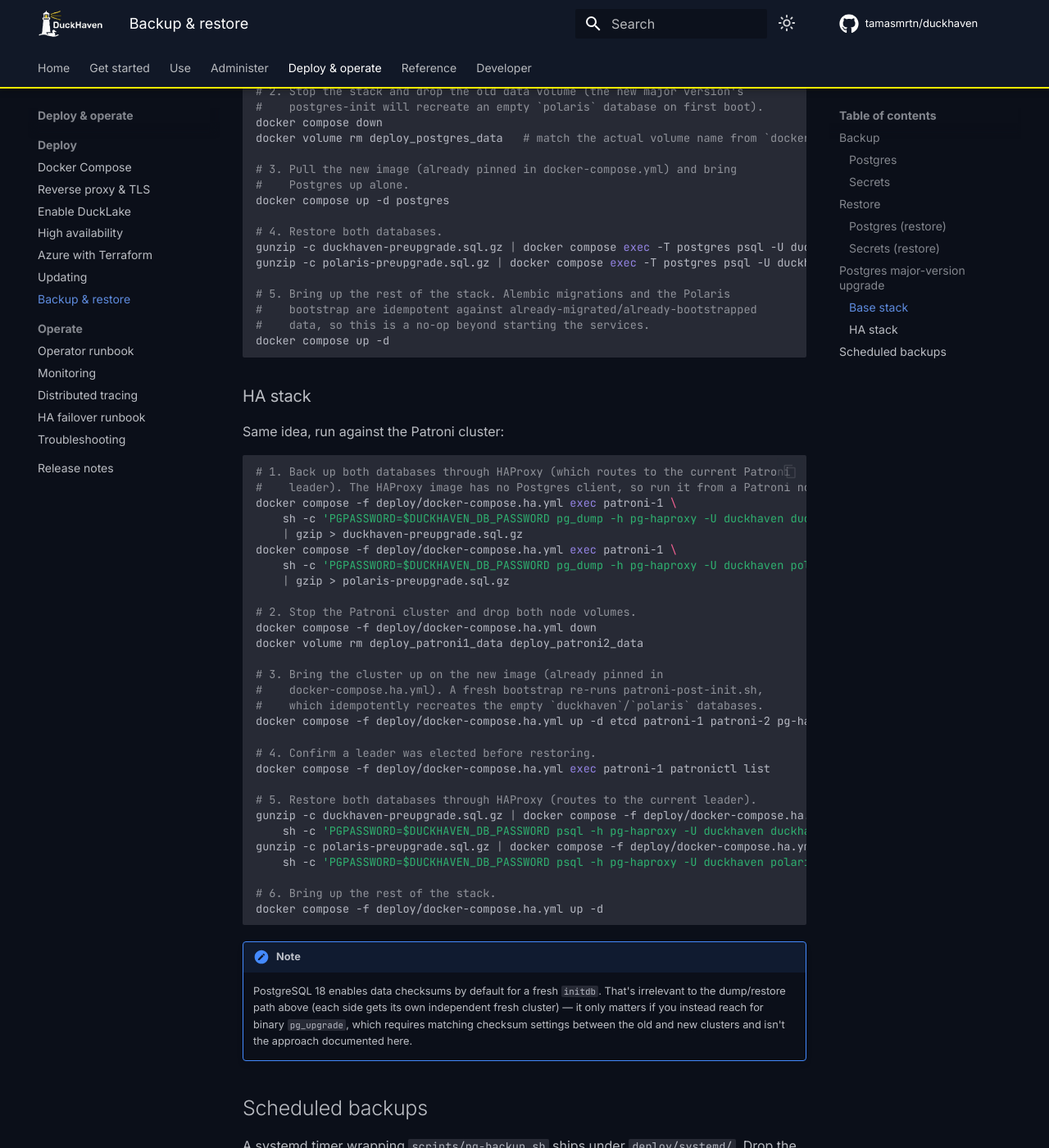
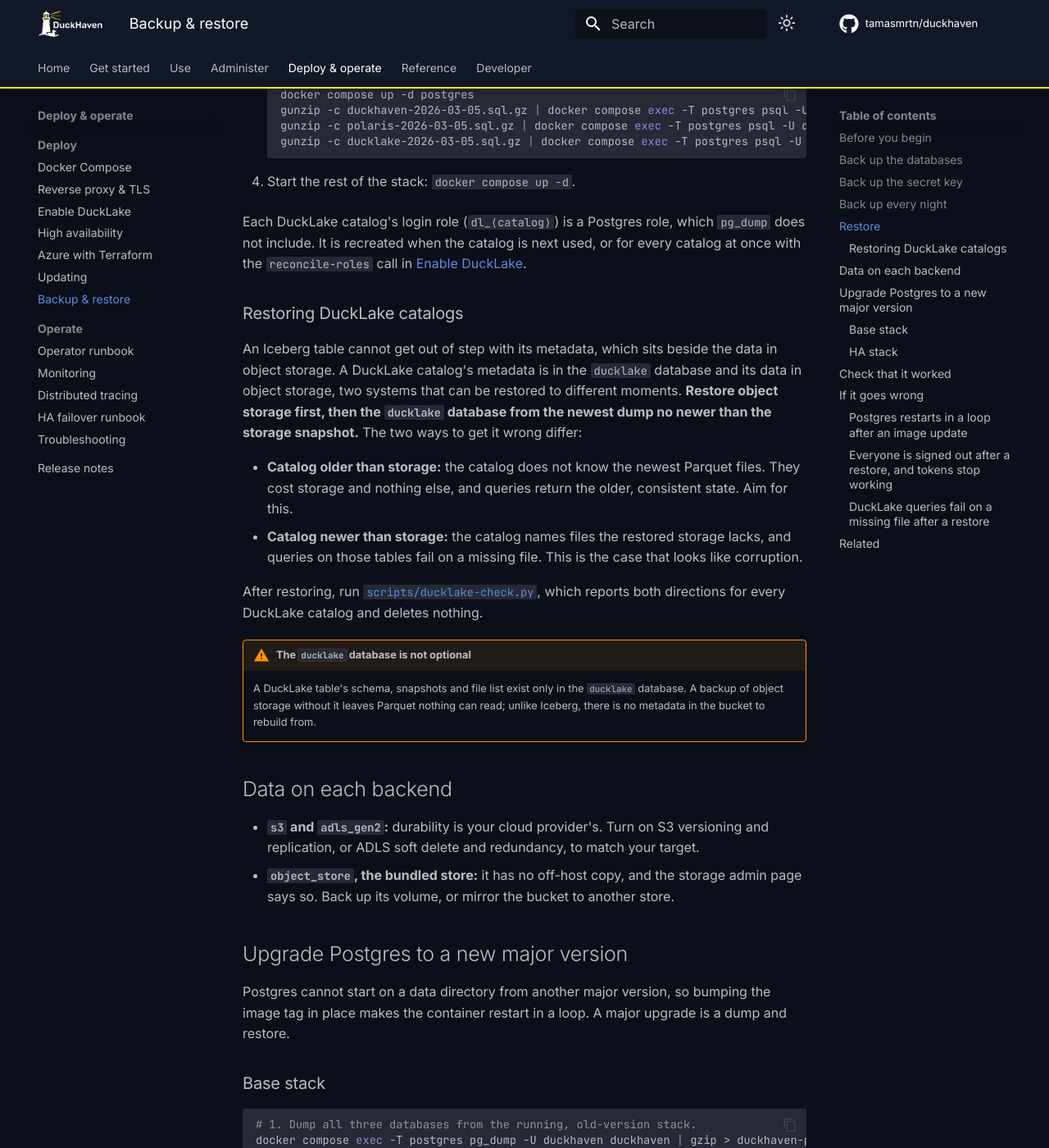
Before and after one commit to tamasmrtn/duckhaven, an MkDocs documentation site: the page built from docs/deployment/backup-restore.md, in a window 1280 px wide and 1400 px high, scrolled down 2009 px. Shown: the whole window at 82% size. Built offline with MkDocs 1.6.1 and Material for MkDocs 9.7.7, drawn with Linux system fonts in a browser that asks for light colours; comment, search, counter and statistics services are not loaded; some of the changed text lies outside the part shown.

Commit message:
docs(deployment): Back up and upgrade all three Postgres databases
The Postgres major-upgrade steps dumped duckhaven and polaris, then
deleted the data volume, which would destroy every DuckLake catalog's
metadata. The base-stack steps now dump and restore the ducklake
database too. The page also takes over the runbook's restore order for
DuckLake catalogs and the nightly backup timer. High availability now
says its stack sets up no ducklake database, so DuckLake is unavailable
there.

````diff
--- a/api/src/api/services/assistant/knowledge/docs_index.yaml
+++ b/api/src/api/services/assistant/knowledge/docs_index.yaml
@@ -282,7 +282,8 @@
 - path: deployment/high-availability.md
   title: High availability
   section: Deploy
-  summary: Run the control plane with HA Postgres and multiple API replicas.
+  summary: The highly-available topology runs Postgres as a Patroni cluster and several API replicas,
+    so the control plane survives losing a database node or an API container.
 - path: deployment/azure-terraform.md
   title: Azure with Terraform
   section: Deploy
@@ -294,7 +295,8 @@
 - path: deployment/backup-restore.md
   title: Backup & restore
   section: Deploy
-  summary: Back up and restore DuckHaven data.
+  summary: Back up DuckHaven's three Postgres databases and its secret key, restore them, and upgrade
+    Postgres to a new major version without losing data.
 - path: operations/runbook.md
   title: Operator runbook
   section: Operate
--- a/docs/deployment/backup-restore.md
+++ b/docs/deployment/backup-restore.md
@@ -1,115 +1,161 @@
+---
+type: how-to
+---
+
 # Backup and restore
 
-DuckHaven's only durable state is the Postgres volume (`postgres_data`),
-which holds users, workspaces, saved queries, audit log, agent registrations,
-the Polaris metastore (in the dedicated `polaris` database), and DuckLake catalog
-metadata (in the `ducklake` database). The `api_data` volume holds the generated
-`SECRET_KEY` (under `/var/duckhaven/secrets`); you need both volumes to restore a working install. Losing
-`SECRET_KEY` invalidates every session and access token, so back it up with the database, not after it.
+Back up DuckHaven's three Postgres databases and its secret key, restore them, and upgrade Postgres to a new major
+version without losing data.
 
-Table data lives on your **storage backends** (bundled object storage, S3,
-ADLS) — back those up via their own tooling.
+DuckHaven's durable state is the `postgres_data` volume and the `api_data` volume. Postgres holds three databases, and
+a working install needs all of them:
 
-## Backup
+| Database | Holds |
+|---|---|
+| `duckhaven` | Users, workspaces, saved queries, history and audit log, agent registrations |
+| `polaris` | The Iceberg metastore |
+| `ducklake` | The only copy of every DuckLake table's schema, snapshots and file list |
 
-### Postgres
+`api_data` holds the generated `SECRET_KEY`. Losing it invalidates every session and token, so back it up with the
+databases. Table data lives on your [storage backends](../data/storage-backends.md); back those up with their own
+tools.
 
-Three databases live in the same Postgres instance, and all three are required to
-restore a working install: `duckhaven` (users, workspaces, saved queries,
-audit log, agent registrations), `polaris` (the Iceberg metastore) and `ducklake`
-(the only copy of every DuckLake table's schema, snapshots and file list). Dump
-each from inside the running stack:
+## Before you begin
+
+- **You need:** shell access to the host that runs the compose stack, in its `deploy/` directory.
+- **Applies to:** the single-host compose stack. On the [HA stack](high-availability.md), run `pg_dump` and `psql`
+  from a Patroni node through `pg-haproxy`, as in [the HA upgrade](#ha-stack) below.
+
+## Back up the databases
+
+From the stack's directory, dump each database:
 
 ```bash
-docker compose exec postgres pg_dump -U duckhaven duckhaven | gzip > duckhaven-$(date +%F).sql.gz
-docker compose exec postgres pg_dump -U duckhaven polaris | gzip > polaris-$(date +%F).sql.gz
-docker compose exec postgres pg_dump -U duckhaven ducklake | gzip > ducklake-$(date +%F).sql.gz
+docker compose exec -T postgres pg_dump -U duckhaven duckhaven | gzip > duckhaven-$(date +%F).sql.gz
+docker compose exec -T postgres pg_dump -U duckhaven polaris | gzip > polaris-$(date +%F).sql.gz
+docker compose exec -T postgres pg_dump -U duckhaven ducklake | gzip > ducklake-$(date +%F).sql.gz
 ```
 
-`scripts/pg-backup.sh` does the same and finds the `ducklake` database on its own; see
-[Operator scripts](../reference/operator-scripts.md).
+Copy the files off the host. A backup on the same disk as the data does not survive that disk.
 
-### Secrets
+## Back up the secret key
 
-`SECRET_KEY` lives inside the `api_data` volume, so archive that volume:
+`SECRET_KEY` lives in the `api_data` volume, so archive the volume:
 
 ```bash
 docker run --rm -v deploy_api_data:/data -v "$PWD":/out alpine \
     tar czf /out/duckhaven-api-data-$(date +%F).tgz -C /data .
 ```
 
-(Replace `deploy_api_data` with the actual volume name from `docker volume ls`
-if the compose project isn't named `deploy`. There is no separate `secrets`
-volume — naming one creates an empty volume and archives nothing.)
+Replace `deploy_api_data` with the name `docker volume ls` shows if your compose project is not called `deploy`. There
+is no separate secrets volume; naming one creates an empty volume and archives nothing.
+
+## Back up every night
+
+A systemd timer that runs [`scripts/pg-backup.sh`](../reference/operator-scripts.md#pg-backupsh) at 02:30 ships under
+`deploy/systemd/`. The script needs a checkout of the repository on the host, at `/opt/duckhaven` for the units as
+shipped.
+
+```bash
+sudo cp deploy/systemd/duckhaven-backup.{service,timer} /etc/systemd/system/
+# Edit WorkingDirectory and DUCKHAVEN_BACKUP_DIR in the .service first.
+sudo systemctl enable --now duckhaven-backup.timer
+systemctl list-timers duckhaven-backup.timer
+```
+
+Point `DUCKHAVEN_BACKUP_DIR` at a second disk or a NAS mount; it defaults to `/var/duckhaven/backups`.
 
 ## Restore
 
-### Postgres (restore)
+1. Restore object storage first, if you are restoring it too; see
+   [Restoring DuckLake catalogs](#restoring-ducklake-catalogs).
+2. Restore the secret key into a new volume:
 
-Bring the stack up empty, then load the three dumps:
+    ```bash
+    docker volume create deploy_api_data
+    docker run --rm -v deploy_api_data:/data -v "$PWD":/in alpine \
+        tar xzf /in/duckhaven-api-data-2026-03-05.tgz -C /data
+    ```
 
-```bash
-docker compose up -d postgres
-gunzip -c duckhaven-2026-03-05.sql.gz | docker compose exec -T postgres psql -U duckhaven duckhaven
-gunzip -c polaris-2026-03-05.sql.gz | docker compose exec -T postgres psql -U duckhaven polaris
-gunzip -c ducklake-2026-03-05.sql.gz | docker compose exec -T postgres psql -U duckhaven ducklake
-docker compose up -d
-```
+3. Start Postgres alone, and load the three dumps into the databases of the same names:
 
-Restore object storage before the `ducklake` database, from a storage snapshot no older than the dump; see
-[Restoring a deployment with DuckLake catalogs](../operations/runbook.md#restoring-a-deployment-with-ducklake-catalogs).
-Each DuckLake catalog's login role (`dl_<catalog>`) is recreated when the catalog is next used, or for all catalogs at
-once with the `reconcile-roles` call in [Enable DuckLake](ducklake.md).
+    ```bash
+    docker compose up -d postgres
+    gunzip -c duckhaven-2026-03-05.sql.gz | docker compose exec -T postgres psql -U duckhaven duckhaven
+    gunzip -c polaris-2026-03-05.sql.gz | docker compose exec -T postgres psql -U duckhaven polaris
+    gunzip -c ducklake-2026-03-05.sql.gz | docker compose exec -T postgres psql -U duckhaven ducklake
+    ```
 
-### Secrets (restore)
+4. Start the rest of the stack: `docker compose up -d`.
 
-```bash
-docker volume create deploy_api_data
-docker run --rm -v deploy_api_data:/data -v "$PWD":/in alpine \
-    tar xzf /in/duckhaven-api-data-2026-03-05.tgz -C /data
-```
+Each DuckLake catalog's login role (`dl_⟨catalog⟩`) is a Postgres role, which `pg_dump` does not include. It is
+recreated when the catalog is next used, or for every catalog at once with the `reconcile-roles` call in
+[Enable DuckLake](ducklake.md).
 
-## Postgres major-version upgrade
+### Restoring DuckLake catalogs
 
-Docker's official `postgres` image (and Zalando's `spilo` image, used by the
-[HA topology](high-availability.md)) cannot start against a data directory
-initialized by a different major version — bumping the image tag in place
-will crash-loop the container. Upgrading requires a dump/restore, not a tag
-swap. This is also the procedure to repeat for the next major bump.
+An Iceberg table cannot get out of step with its metadata, which sits beside the data in object storage. A DuckLake
+catalog's metadata is in the `ducklake` database and its data in object storage, two systems that can be restored to
+different moments. **Restore object storage first, then the `ducklake` database from the newest dump no newer than
+the storage snapshot.** The two ways to get it wrong differ:
+
+- **Catalog older than storage:** the catalog does not know the newest Parquet files. They cost storage and nothing
+  else, and queries return the older, consistent state. Aim for this.
+- **Catalog newer than storage:** the catalog names files the restored storage lacks, and queries on those tables fail
+  on a missing file. This is the case that looks like corruption.
+
+After restoring, run [`scripts/ducklake-check.py`](../reference/operator-scripts.md#ducklake-checkpy), which reports
+both directions for every DuckLake catalog and deletes nothing.
+
+!!! warning "The `ducklake` database is not optional"
+    A DuckLake table's schema, snapshots and file list exist only in the `ducklake` database. A backup of object storage
+    without it leaves Parquet nothing can read; unlike Iceberg, there is no metadata in the bucket to rebuild from.
+
+## Data on each backend
+
+- **`s3` and `adls_gen2`:** durability is your cloud provider's. Turn on S3 versioning and replication, or ADLS soft
+  delete and redundancy, to match your target.
+- **`object_store`, the bundled store:** it has no off-host copy, and the storage admin page says so. Back up its
+  volume, or mirror the bucket to another store.
+
+## Upgrade Postgres to a new major version
+
+Postgres cannot start on a data directory from another major version, so bumping the image tag in place makes the
+container restart in a loop. A major upgrade is a dump and restore.
 
 ### Base stack
 
 ```bash
-# 1. Back up both databases from the running (old-version) stack.
-docker compose exec postgres pg_dump -U duckhaven duckhaven | gzip > duckhaven-preupgrade.sql.gz
-docker compose exec postgres pg_dump -U duckhaven polaris | gzip > polaris-preupgrade.sql.gz
+# 1. Dump all three databases from the running, old-version stack.
+docker compose exec -T postgres pg_dump -U duckhaven duckhaven | gzip > duckhaven-preupgrade.sql.gz
+docker compose exec -T postgres pg_dump -U duckhaven polaris | gzip > polaris-preupgrade.sql.gz
+docker compose exec -T postgres pg_dump -U duckhaven ducklake | gzip > ducklake-preupgrade.sql.gz
 
-# 2. Stop the stack and drop the old data volume (the new major version's
-#    postgres-init will recreate an empty `polaris` database on first boot).
+# 2. Stop the stack and remove the old data volume. The new Postgres creates
+#    empty `polaris` and `ducklake` databases on first start.
 docker compose down
-docker volume rm deploy_postgres_data   # match the actual volume name from `docker volume ls`
+docker volume rm deploy_postgres_data   # the name `docker volume ls` shows
 
-# 3. Pull the new image (already pinned in docker-compose.yml) and bring
-#    Postgres up alone.
+# 3. Start Postgres on the new image alone.
 docker compose up -d postgres
 
-# 4. Restore both databases.
+# 4. Restore all three databases.
 gunzip -c duckhaven-preupgrade.sql.gz | docker compose exec -T postgres psql -U duckhaven duckhaven
 gunzip -c polaris-preupgrade.sql.gz | docker compose exec -T postgres psql -U duckhaven polaris
+gunzip -c ducklake-preupgrade.sql.gz | docker compose exec -T postgres psql -U duckhaven ducklake
 
-# 5. Bring up the rest of the stack. Alembic migrations and the Polaris
-#    bootstrap are idempotent against already-migrated/already-bootstrapped
-#    data, so this is a no-op beyond starting the services.
+# 5. Start the rest. Migrations and the Polaris bootstrap find their work done.
 docker compose up -d
 ```
 
 ### HA stack
 
-Same idea, run against the Patroni cluster:
+The same steps, run against the Patroni cluster through `pg-haproxy`, which routes to the current leader. The HA
+stack does not create a `ducklake` database (see [High availability](high-availability.md#limitations)), so there are
+two databases to move:
 
 ```bash
-# 1. Back up both databases through HAProxy (which routes to the current Patroni
-#    leader). The HAProxy image has no Postgres client, so run it from a Patroni node.
+# 1. Dump both databases from a Patroni node; the HAProxy image has no Postgres client.
 docker compose -f deploy/docker-compose.ha.yml exec patroni-1 \
     sh -c 'PGPASSWORD=$DUCKHAVEN_DB_PASSWORD pg_dump -h pg-haproxy -U duckhaven duckhaven' \
     | gzip > duckhaven-preupgrade.sql.gz
@@ -117,43 +163,50 @@
     sh -c 'PGPASSWORD=$DUCKHAVEN_DB_PASSWORD pg_dump -h pg-haproxy -U duckhaven polaris' \
     | gzip > polaris-preupgrade.sql.gz
 
-# 2. Stop the Patroni cluster and drop both node volumes.
+# 2. Stop the cluster and remove both node volumes.
 docker compose -f deploy/docker-compose.ha.yml down
 docker volume rm deploy_patroni1_data deploy_patroni2_data
 
-# 3. Bring the cluster up on the new image (already pinned in
-#    docker-compose.ha.yml). A fresh bootstrap re-runs patroni-post-init.sh,
-#    which idempotently recreates the empty `duckhaven`/`polaris` databases.
+# 3. Start the cluster on the new image; its first start recreates the empty databases.
 docker compose -f deploy/docker-compose.ha.yml up -d etcd patroni-1 patroni-2 pg-haproxy
 
-# 4. Confirm a leader was elected before restoring.
+# 4. Confirm a leader was elected.
 docker compose -f deploy/docker-compose.ha.yml exec patroni-1 patronictl list
 
-# 5. Restore both databases through HAProxy (routes to the current leader).
+# 5. Restore both databases.
 gunzip -c duckhaven-preupgrade.sql.gz | docker compose -f deploy/docker-compose.ha.yml exec -T patroni-1 \
     sh -c 'PGPASSWORD=$DUCKHAVEN_DB_PASSWORD psql -h pg-haproxy -U duckhaven duckhaven'
 gunzip -c polaris-preupgrade.sql.gz | docker compose -f deploy/docker-compose.ha.yml exec -T patroni-1 \
     sh -c 'PGPASSWORD=$DUCKHAVEN_DB_PASSWORD psql -h pg-haproxy -U duckhaven polaris'
 
-# 6. Bring up the rest of the stack.
+# 6. Start the rest of the stack.
 docker compose -f deploy/docker-compose.ha.yml up -d
 ```
 
-!!! note
-    PostgreSQL 18 enables data checksums by default for a fresh `initdb`.
-    That's irrelevant to the dump/restore path above (each side gets its own
-    independent fresh cluster) — it only matters if you instead reach for
-    binary `pg_upgrade`, which requires matching checksum settings between
-    the old and new clusters and isn't the approach documented here.
+## Check that it worked
 
-## Scheduled backups
+Sign in, open a workspace, and run a query on a table from each catalog kind you use. For DuckLake catalogs, also run
+`scripts/ducklake-check.py`, which exits non-zero if a catalog names a file storage does not have.
 
-A systemd timer wrapping `scripts/pg-backup.sh` ships under `deploy/systemd/`.
-Drop the unit files into `/etc/systemd/system/` and enable:
+## If it goes wrong
 
-```bash
-sudo systemctl enable --now duckhaven-backup.timer
-```
+### Postgres restarts in a loop after an image update
 
-Backups land in `/var/duckhaven/backups` by default; override with
-`DUCKHAVEN_BACKUP_DIR`.
+The data directory is from an older major version. Restore the old image tag, then follow
+[Upgrade Postgres to a new major version](#upgrade-postgres-to-a-new-major-version).
+
+### Everyone is signed out after a restore, and tokens stop working
+
+The `api_data` volume was not restored, so a new `SECRET_KEY` was generated. Restore the volume from the same backup
+and restart the API. Tokens issued under the new key will stop working.
+
+### DuckLake queries fail on a missing file after a restore
+
+The `ducklake` database is newer than the restored storage. Restore an older catalog dump, no newer than the storage
+snapshot; see [Restoring DuckLake catalogs](#restoring-ducklake-catalogs).
+
+## Related
+
+- [Operator scripts](../reference/operator-scripts.md) — `pg-backup.sh` and `ducklake-check.py`.
+- [Enable DuckLake](ducklake.md) — the `ducklake` database and its roles.
+- [High availability](high-availability.md) — the Patroni cluster.
--- a/docs/llms.txt
+++ b/docs/llms.txt
@@ -89,10 +89,10 @@
 - [Docker Compose](https://tamasmrtn.github.io/duckhaven/deployment/install/): Deploy the full stack with Docker Compose.
 - [Reverse proxy & TLS](https://tamasmrtn.github.io/duckhaven/deployment/reverse-proxy-tls/): Front the stack with a reverse proxy and TLS.
 - [Enable DuckLake](https://tamasmrtn.github.io/duckhaven/deployment/ducklake/): DuckLake is a second catalog kind, available by default.
-- [High availability](https://tamasmrtn.github.io/duckhaven/deployment/high-availability/): Run the control plane with HA Postgres and multiple API replicas.
+- [High availability](https://tamasmrtn.github.io/duckhaven/deployment/high-availability/): The highly-available topology runs Postgres as a Patroni cluster and several API replicas, so the control plane survives losing a database node or an API container.
 - [Azure with Terraform](https://tamasmrtn.github.io/duckhaven/deployment/azure-terraform/): Deploy the whole stack to Azure as managed infrastructure, with Terraform.
 - [Updating](https://tamasmrtn.github.io/duckhaven/deployment/updating/): Updates pull a new image and restart the stack.
-- [Backup & restore](https://tamasmrtn.github.io/duckhaven/deployment/backup-restore/): Back up and restore DuckHaven data.
+- [Backup & restore](https://tamasmrtn.github.io/duckhaven/deployment/backup-restore/): Back up DuckHaven's three Postgres databases and its secret key, restore them, and upgrade Postgres to a new major version without losing data.
 
 ## Operate
 
````
Also changed, not shown: docs/deployment/high-availability.md (+12 -2 lines).
